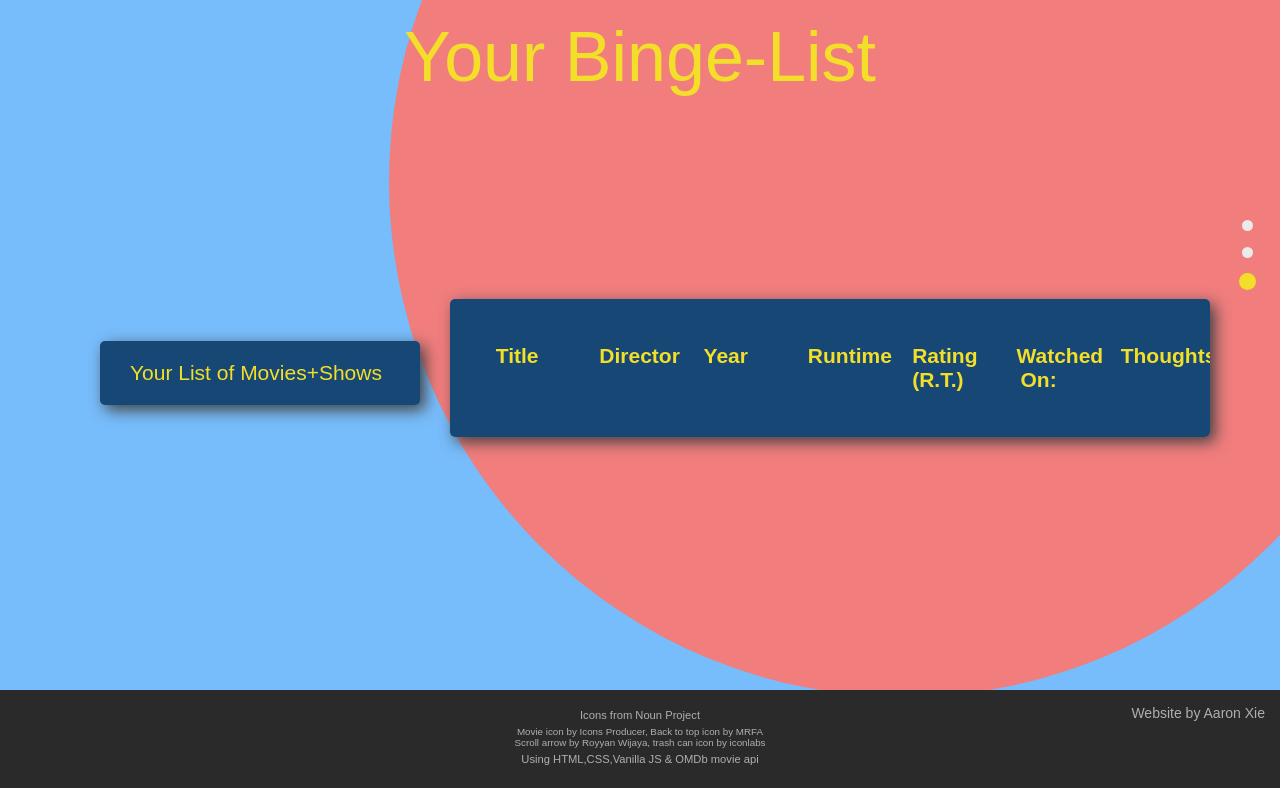
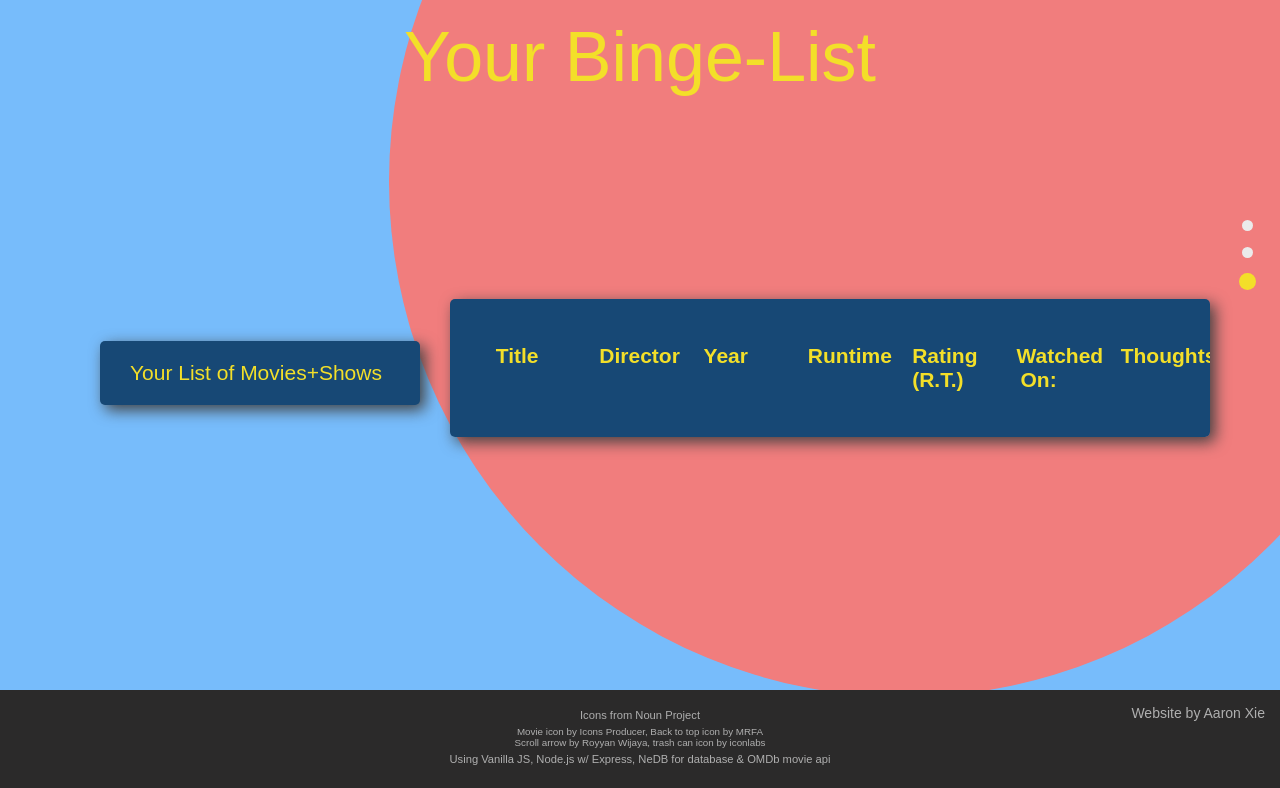
Before and after one commit to aaronxie0000/Binge-Watch-List, a website: page public/index.html in a window 1280 px wide. Shown: the part 1710-2498 px from the top of the page. Drawn offline with Linux system fonts and the light colour scheme; a web font is replaced by a local one.

Commit message:
minor update

```diff
--- a/public/index.html
+++ b/public/index.html
@@ -202,7 +202,7 @@
            <li>Icons from Noun Project</li>
            <li> Movie icon by Icons Producer, Back to top icon by MRFA</li>
            <li>Scroll arrow by Royyan Wijaya, trash can icon by iconlabs</li>
-           <li>Using HTML,CSS,Vanilla JS & OMDb movie api</li>
+           <li>Using Vanilla JS, Node.js w/ Express, NeDB for database & OMDb movie api</li>
        </ul>
    </footer>
 
```
